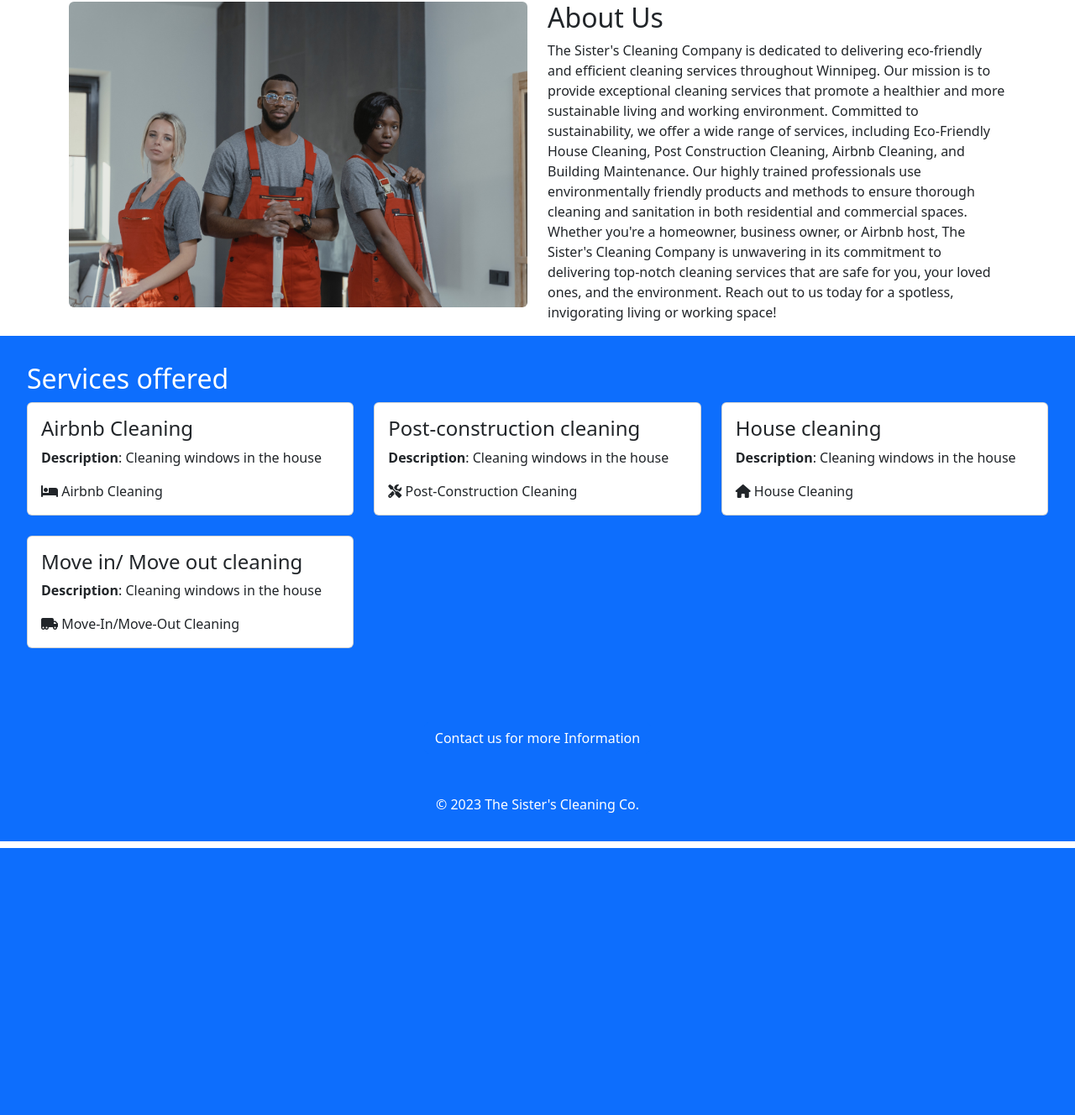
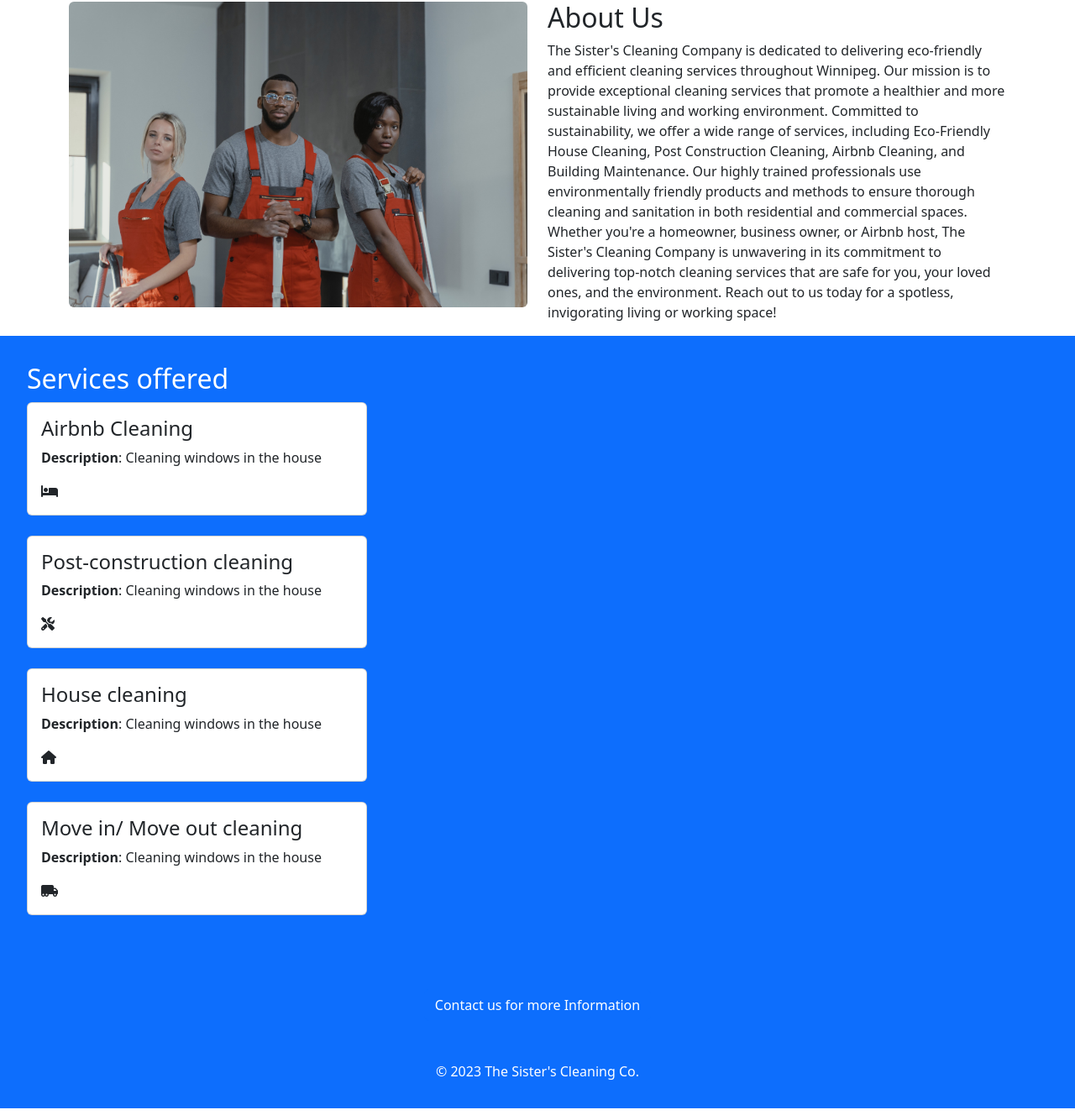
Before and after one commit to Kmodeste101/The-Sisters-Cleaning, a Flask app: page / in a window 1280 px wide. Shown: the part 276-1604 px from the top of the page at 84% size. Before the commit the page ends 1286 px from the top, so only its background shows below. Run offline with Flask 3, Linux system fonts and the light colour scheme; some libraries are stand-ins or nearby versions.

Commit message:
changed services listing to class = column

```diff
--- a/templates/home.html
+++ b/templates/home.html
@@ -33,7 +33,7 @@
       <div class="p-3 mb-2 bg-primary text-white">
         <section>
           <h2>Services offered</h2>
-          <div class="row">
+          <div class="column">
             {% for service in services %}
             <div class="col-md-4">
               <div class="card mb-4">
@@ -41,13 +41,13 @@
                   <h4 class="card-title">{{ service['title'] }}</h4>
                   <p class="card-text"><b>Description</b>: {{ service['description'] }}</p>
                   {% if service['title'] == 'House cleaning' %}
-                  <p class="card-text"><i class="fas fa-home"></i> House Cleaning</p>
+                  <p class="card-text"><i class="fas fa-home"></i> </p>
                   {% elif service['title'] == 'Post-construction cleaning' %}
-                  <p class="card-text"><i class="fas fa-tools"></i> Post-Construction Cleaning</p>
+                  <p class="card-text"><i class="fas fa-tools"></i> </p>
                   {% elif service['title'] == 'Move in/ Move out cleaning' %}
-                  <p class="card-text"><i class="fas fa-truck-moving"></i> Move-In/Move-Out Cleaning</p>
+                  <p class="card-text"><i class="fas fa-truck-moving"></i> </p>
                   {% elif service['title'] == 'Airbnb Cleaning' %}
-                  <p class="card-text"><i class="fas fa-bed"></i> Airbnb Cleaning</p>
+                  <p class="card-text"><i class="fas fa-bed"></i> </p>
                   {% else %}
                   <!-- Add a default icon or text for other services -->
                   <p class="card-text">Icon or Text for Other Services</p>
```
